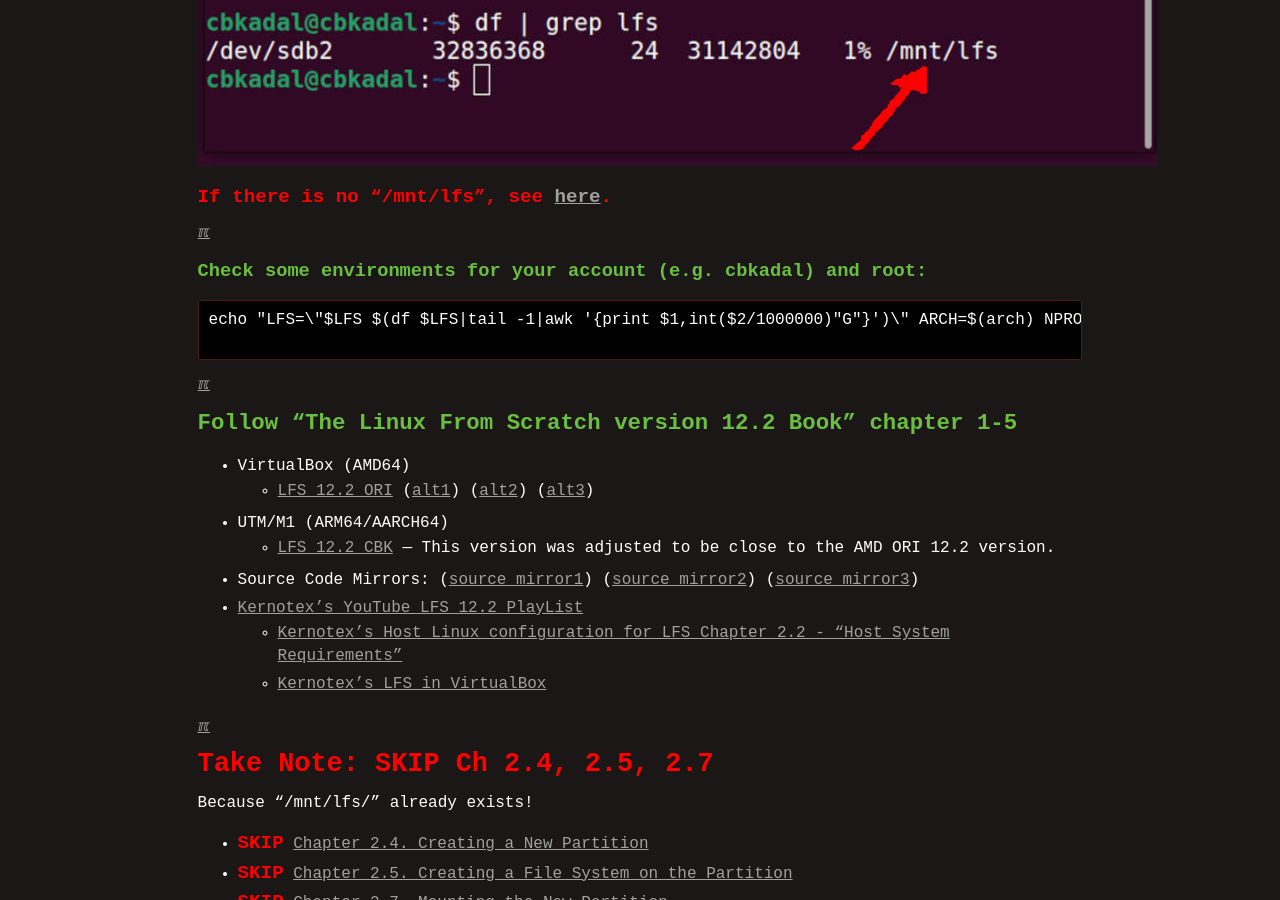
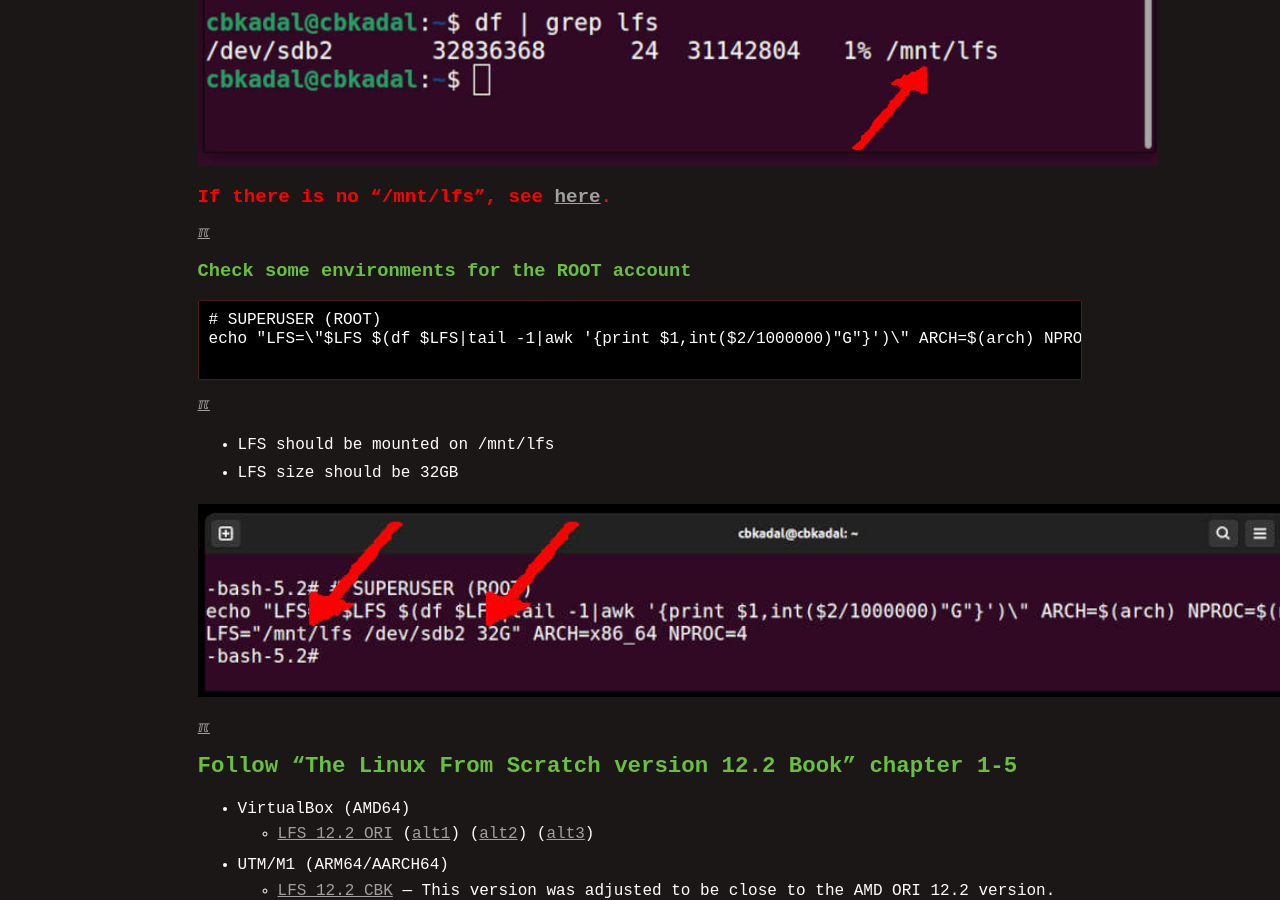
Before and after one commit to os2xx/demOS, a Jekyll site: the page built from W08-03.md, in a window 1280 px wide and 900 px high, scrolled down 584 px. Built offline with Jekyll 4.4.1, drawn with Linux system fonts in a browser that asks for light colours; some of the changed text lies outside the part shown.

Commit message:
new file:   assets/images/Z2411-001.jpg modified:   W08-03.md

````diff
--- a/W08-03.md
+++ b/W08-03.md
@@ -24,12 +24,20 @@ If there is no "/mnt/lfs", see [here](W03-02.md){:target="_blank"}.
 </span>
 
 [&#x213C;](#)<br id="idx002">
-### Check some environments for your account (e.g. cbkadal) and root:
+### Check some environments for the ROOT account
 
 ```
+# SUPERUSER (ROOT)
 echo "LFS=\"$LFS $(df $LFS|tail -1|awk '{print $1,int($2/1000000)"G"}')\" ARCH=$(arch) NPROC=$(nproc)"
 
 ```
+
+[&#x213C;](#)<br id="idx002a">
+
+* LFS should be mounted on /mnt/lfs
+* LFS size should be 32GB
+
+<img src="assets/images/Z2411-001.jpg"  width="1200">
 
 [&#x213C;](#)<br id="idx003">
 ## Follow "The Linux From Scratch version 12.2 Book" chapter 1-5
--- a/_config.yml
+++ b/_config.yml
@@ -1,5 +1,5 @@
 title: Operating Systems Programming
-version:     "Tue 05 Nov 2024 15:02"
+version:     "Tue 05 Nov 2024 15:03"
 copyright:   "2024-2024"
 description: This is the Operating System course site,
       a GitHub Page, hosted at GitHub.com (thank you!).
````
Also changed, not shown: assets/images/Z2411-001.jpg (added).
